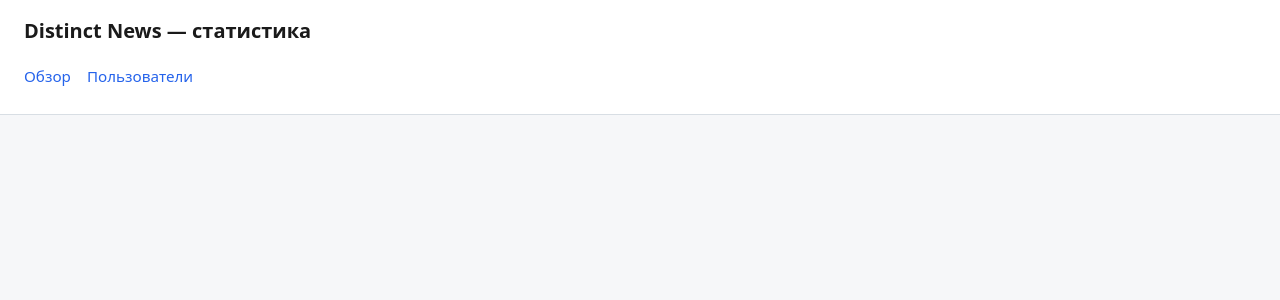
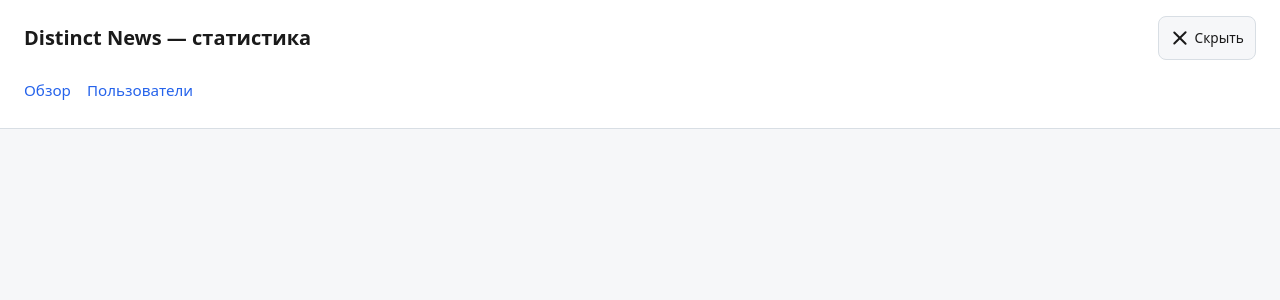
Before and after one commit to eotrokov/distinct_news_bot, a Python web app: template dashboard/templates/base.html in a window 1280 px wide. Shown: the top 300 px of the page. Run offline with Jinja, Linux system fonts and the light colour scheme; the template is opened without the code that fills it, so the values that code supplies are empty.

Commit message:
Make dashboard nav and bot reply buttons hideable (#28)
* Make dashboard navigation collapsible

Add a header menu toggle that shows or hides the nav links, remembers
the choice in localStorage, and defaults to collapsed on mobile.

Co-authored-by: eotrokov <eotrokov@users.noreply.github.com>

* Fix initial menu toggle label when nav starts open

Match the visible button label to the default expanded state
before JavaScript runs.

Co-authored-by: eotrokov <eotrokov@users.noreply.github.com>

* Allow hiding the bot reply keyboard

Add a «Скрыть кнопки» reply button and matching inline control that
remove the persistent bottom keyboard, plus «Показать кнопки» /menu
to restore it. Stop forcing is_persistent so clients can collapse it.

Co-authored-by: eotrokov <eotrokov@users.noreply.github.com>

---------

Co-authored-by: Cursor Agent <cursoragent@cursor.com>
Co-authored-by: eotrokov <eotrokov@users.noreply.github.com>

```diff
--- a/bot/handlers.py
+++ b/bot/handlers.py
@@ -60,7 +60,7 @@ SEO-дайджест из Telegram-каналов и RSS-блогов: без д
 настраивать могут администраторы.{billing_note}
 
 Команды:
-/menu — меню
+/menu — меню (и вернуть кнопки)
 /add @channel — добавить канал
 /add @a @b — несколько каналов
 /add rss https://site.com/feed/ — RSS-фид
--- a/dashboard/templates/base.html
+++ b/dashboard/templates/base.html
@@ -44,17 +44,88 @@
       border-bottom: 1px solid var(--border);
       padding: 1rem 1.5rem;
     }
+    .header-bar {
+      display: flex;
+      align-items: center;
+      justify-content: space-between;
+      gap: 0.75rem;
+    }
     header h1 {
       margin: 0;
       font-size: 1.25rem;
       font-weight: 600;
       word-break: break-word;
+      flex: 1;
+      min-width: 0;
     }
-    nav {
+    .menu-toggle {
+      flex-shrink: 0;
+      display: inline-flex;
+      align-items: center;
+      justify-content: center;
+      gap: 0.4rem;
+      min-height: 44px;
+      min-width: 44px;
+      padding: 0.35rem 0.7rem;
+      border: 1px solid var(--border);
+      border-radius: 8px;
+      background: var(--bg);
+      color: var(--text);
+      font: inherit;
+      font-size: 0.9rem;
+      cursor: pointer;
+      -webkit-tap-highlight-color: transparent;
+    }
+    .menu-toggle:hover {
+      border-color: var(--accent);
+      background: var(--accent-soft);
+      color: var(--accent);
+    }
+    .menu-toggle:focus-visible {
+      outline: 2px solid var(--accent);
+      outline-offset: 2px;
+    }
+    .menu-toggle-icon {
+      display: inline-block;
+      width: 1.1rem;
+      height: 0.85rem;
+      position: relative;
+    }
+    .menu-toggle-icon::before,
+    .menu-toggle-icon::after,
+    .menu-toggle-icon span {
+      content: "";
+      position: absolute;
+      left: 0;
+      right: 0;
+      height: 2px;
+      border-radius: 1px;
+      background: currentColor;
+      transition: transform 0.2s ease, opacity 0.2s ease, top 0.2s ease;
+    }
+    .menu-toggle-icon span { top: 50%; margin-top: -1px; }
+    .menu-toggle-icon::before { top: 0; }
+    .menu-toggle-icon::after { bottom: 0; }
+    header.nav-open .menu-toggle-icon span { opacity: 0; }
+    header.nav-open .menu-toggle-icon::before {
+      top: 50%;
+      margin-top: -1px;
+      transform: rotate(45deg);
+    }
+    header.nav-open .menu-toggle-icon::after {
+      bottom: 50%;
+      margin-bottom: -1px;
+      transform: rotate(-45deg);
+    }
+    .menu-toggle-label { font-size: 0.85rem; }
+    nav#site-nav {
       margin-top: 0.5rem;
-      display: flex;
+      display: none;
       flex-wrap: wrap;
       gap: 0.75rem 1rem;
+    }
+    header.nav-open nav#site-nav {
+      display: flex;
     }
     nav a {
       color: var(--accent);
@@ -66,6 +137,12 @@
       align-items: center;
     }
     nav a:hover { text-decoration: underline; }
+    @media (min-width: 721px) {
+      .menu-toggle-label { display: inline; }
+    }
+    @media (max-width: 720px) {
+      .menu-toggle-label { display: none; }
+    }
     main {
       max-width: 1100px;
       margin: 0 auto;
@@ -189,6 +266,19 @@
       header h1 {
         font-size: 1.05rem;
       }
+      nav#site-nav {
+        flex-direction: column;
+        gap: 0;
+        margin-top: 0.75rem;
+        border-top: 1px solid var(--border);
+        padding-top: 0.25rem;
+      }
+      nav a {
+        width: 100%;
+        padding: 0.5rem 0;
+        border-bottom: 1px solid var(--border);
+      }
+      nav a:last-child { border-bottom: none; }
       main {
         padding: 1rem;
       }
@@ -267,9 +357,22 @@
   </style>
 </head>
 <body>
-  <header>
-    <h1>Distinct News — статистика</h1>
-    <nav>
+  <header id="site-header" class="nav-open">
+    <div class="header-bar">
+      <h1>Distinct News — статистика</h1>
+      <button
+        type="button"
+        class="menu-toggle"
+        id="menu-toggle"
+        aria-controls="site-nav"
+        aria-expanded="true"
+        aria-label="Скрыть меню"
+      >
+        <span class="menu-toggle-icon" aria-hidden="true"><span></span></span>
+        <span class="menu-toggle-label" data-label-open="Меню" data-label-close="Скрыть">Скрыть</span>
+      </button>
+    </div>
+    <nav id="site-nav" aria-label="Основная навигация">
       <a href="/">Обзор</a>
       <a href="/users">Пользователи</a>
     </nav>
@@ -277,5 +380,49 @@
   <main>
     {% block content %}{% endblock %}
   </main>
+  <script>
+    (function () {
+      var STORAGE_KEY = "dn-nav-open";
+      var header = document.getElementById("site-header");
+      var toggle = document.getElementById("menu-toggle");
+      var label = toggle && toggle.querySelector(".menu-toggle-label");
+      if (!header || !toggle) return;
+
+      function isMobile() {
+        return window.matchMedia("(max-width: 720px)").matches;
+      }
+
+      function setOpen(open) {
+        header.classList.toggle("nav-open", open);
+        toggle.setAttribute("aria-expanded", open ? "true" : "false");
+        toggle.setAttribute("aria-label", open ? "Скрыть меню" : "Показать меню");
+        if (label) {
+          label.textContent = open
+            ? (label.getAttribute("data-label-close") || "Скрыть")
+            : (label.getAttribute("data-label-open") || "Меню");
+        }
+        try {
+          localStorage.setItem(STORAGE_KEY, open ? "1" : "0");
+        } catch (e) {}
+      }
+
+      function readStored() {
+        try {
+          return localStorage.getItem(STORAGE_KEY);
+        } catch (e) {
+          return null;
+        }
+      }
+
+      var stored = readStored();
+      if (stored === "1") setOpen(true);
+      else if (stored === "0") setOpen(false);
+      else setOpen(!isMobile());
+
+      toggle.addEventListener("click", function () {
+        setOpen(!header.classList.contains("nav-open"));
+      });
+    })();
+  </script>
 </body>
 </html>
```
Also changed, not shown: bot/keyboards.py (+27 -3 lines), bot/menu.py (+63 -1 lines), tests/test_dashboard.py (+4 -0 lines), tests/test_hide_keyboard.py (added, +84 -0 lines), tests/test_keyboards.py (+15 -0 lines).
